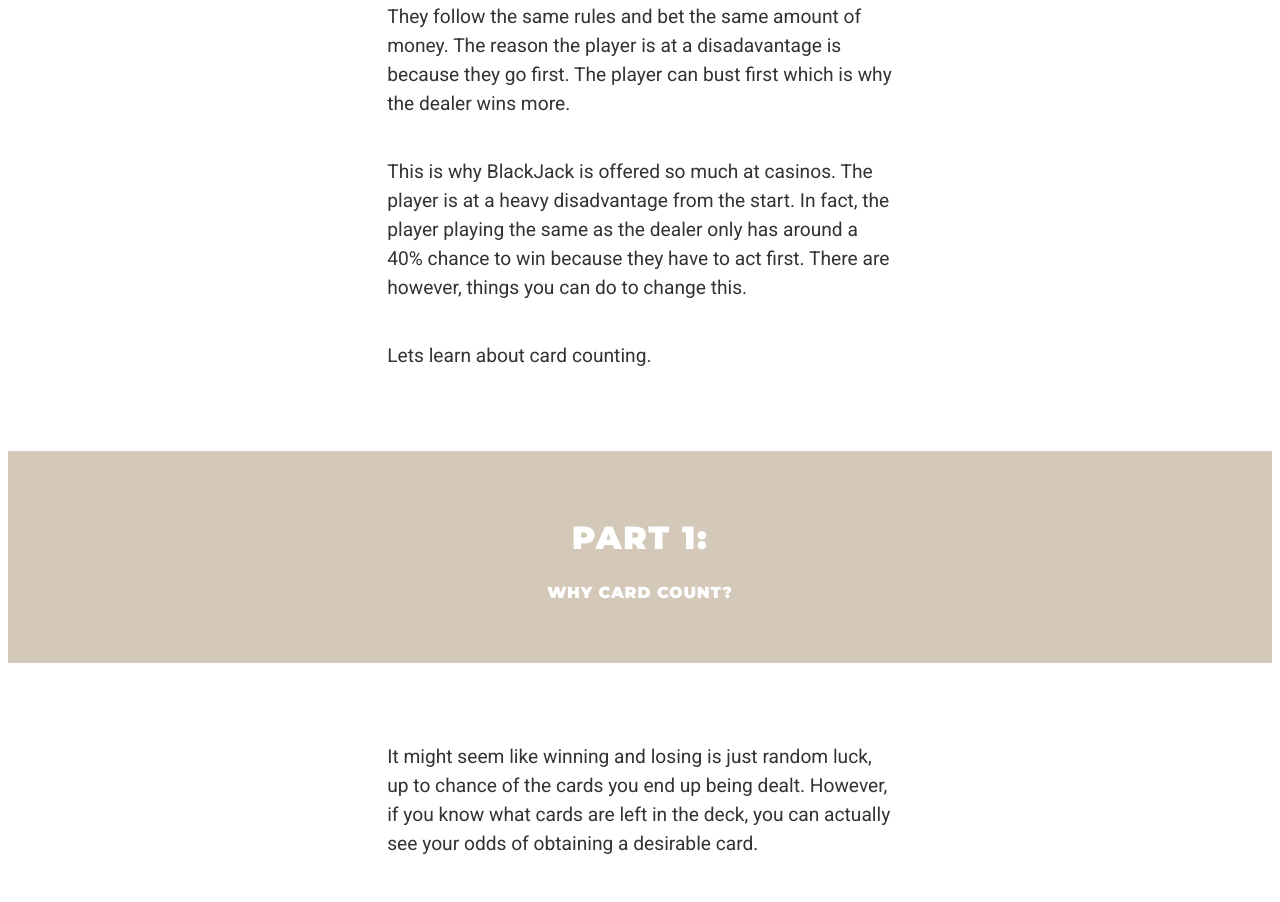
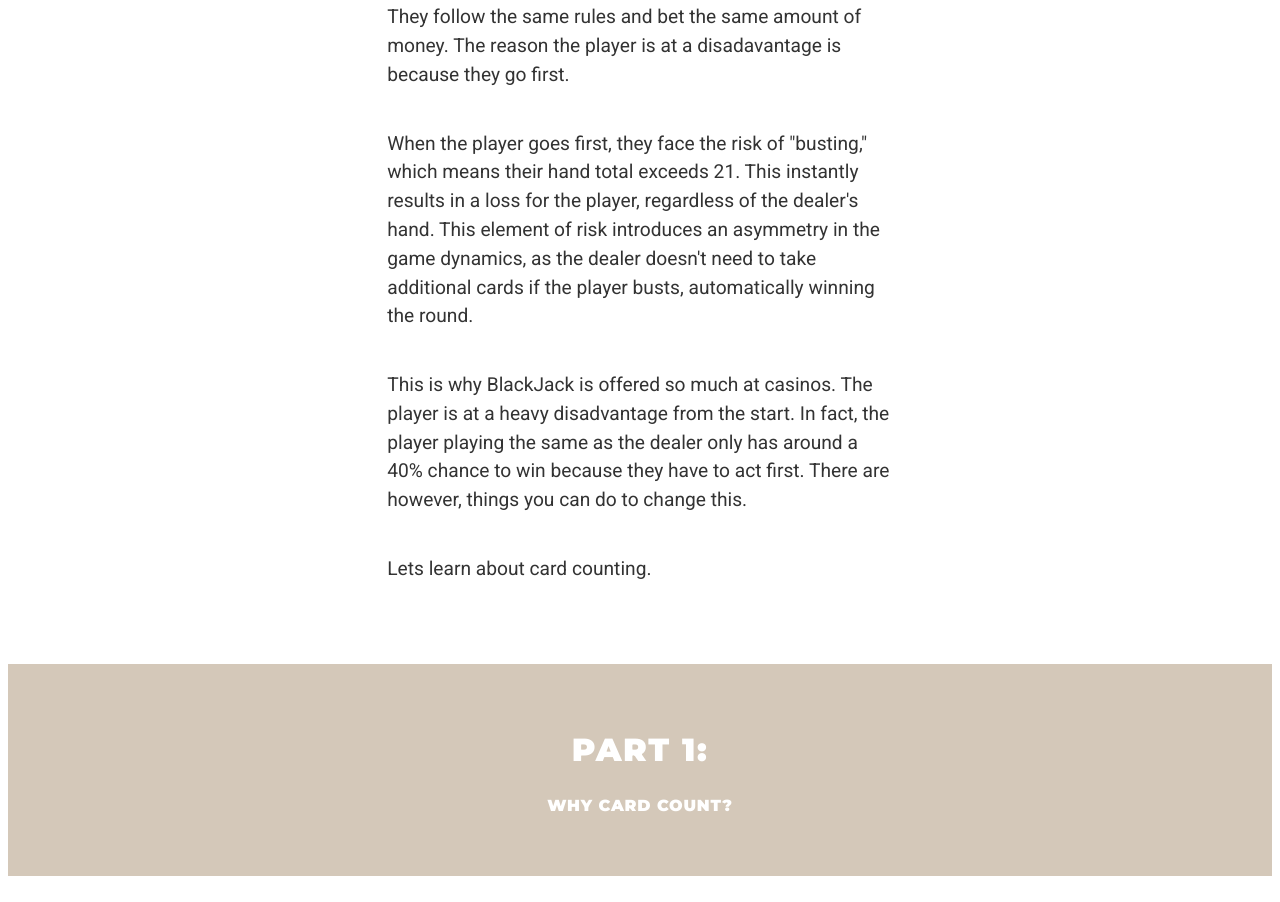
Before and after one commit to lukelin15/CardCounting, a SvelteKit app: page / in a window 1280 px wide. Shown: the part 1671-2573 px from the top of the page. Built offline with nearby package versions, Linux system fonts and the light colour scheme.

Commit message:
add more text

```diff
--- a/src/components/App.svelte
+++ b/src/components/App.svelte
@@ -49,7 +49,13 @@
     That shouldn't make sense right, the dealer and the player both get the same opportunities.
     They follow the same rules and bet the same amount of money.
     The reason the player is at a disadavantage is because they go first.
-    The player can bust first which is why the dealer wins more.
+  </p>
+  <p>
+    When the player goes first, they face the risk of "busting," which means their hand
+    total exceeds 21. This instantly results in a loss for the player, regardless of the
+    dealer's hand. This element of risk introduces an asymmetry in the game dynamics, as
+    the dealer doesn't need to take additional cards if the player busts, automatically
+    winning the round.
   </p>
   <p>
     This is why BlackJack is offered so much at casinos.
```
